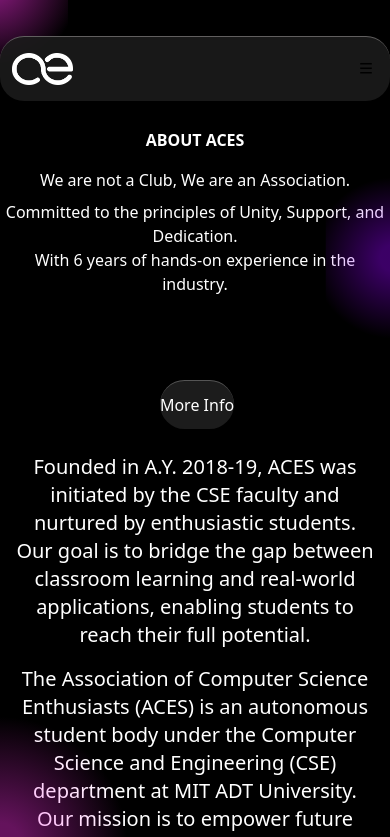
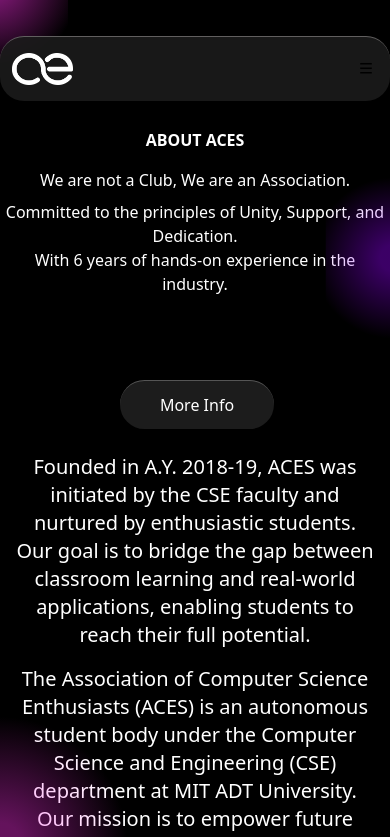
Before and after one commit to mctria/FrontEnd-new, a React (Vite) app: page /about in a window 390 px wide. Shown: the top 837 px of the page. Built offline with nearby package versions, Linux system fonts and the light colour scheme.

Commit message:
main
about us-button

```diff
--- a/src/components/About/more_Info.jsx
+++ b/src/components/About/more_Info.jsx
@@ -24,7 +24,7 @@
       {/* <GradientBox {...gradientConfig2} /> */}
       <div className="flex justify-center md:justify-start mb-6">
         <button className="mt-9 ml-1 text-base font-medium bg-[#1C1C1C] inline-block py-3 rounded-full border-t border-t-white border-opacity-25
-                 sm:w-[150px] md:w-[120px] lg:w-auto xl:w-auto md:px-6 sm:px-10" >
+                 sm:w-[150px] md:w-[120px] lg:w-auto xl:w-auto md:px-6 sm:px-10 px-10" >
           More Info
         </button>
 
```
